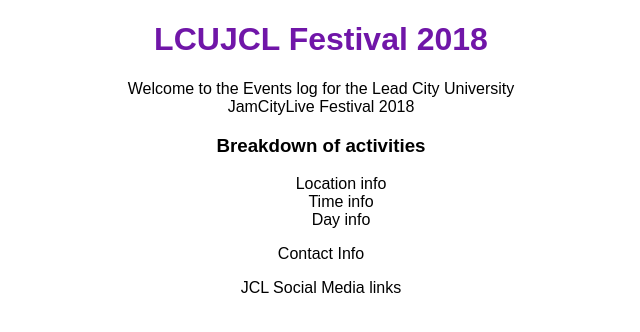
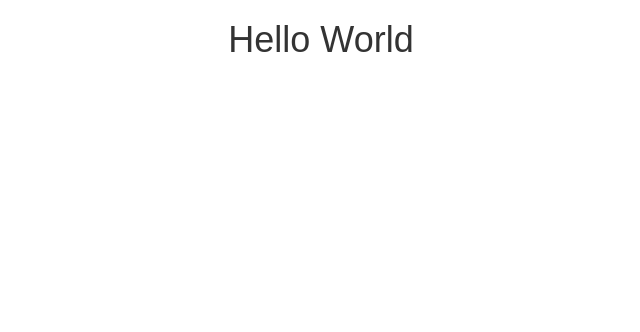
Before and after one commit to nullthefirst/JamCityLive-LCU-fest18, a React (Create React App) app: page / in a window 1280 px wide. Shown: the top 332 px of the page, without its empty margins (319-959 px from the left). Built offline with nearby package versions, Linux system fonts and the light colour scheme.

Commit message:
new build

```diff
--- a/package.json
+++ b/package.json
@@ -4,7 +4,9 @@
   "private": true,
   "dependencies": {
     "react": "^16.4.2",
+    "react-bootstrap": "^0.32.4",
     "react-dom": "^16.4.2",
+    "react-router-dom": "^4.3.1",
     "react-scripts": "1.1.5"
   },
   "scripts": {
--- a/public/index.html
+++ b/public/index.html
@@ -2,8 +2,20 @@
 <html lang="en">
   <head>
     <meta charset="utf-8">
-    <meta name="viewport" content="width=device-width, initial-scale=1, shrink-to-fit=no">
     <meta name="theme-color" content="#000000">
+    <meta
+      name="viewport"
+      content="minimum-scale=1, initial-scale=1, width=device-width, shrink-to-fit=no"
+    />
+    <meta name="description" content="The mission of the Lead City University (LCU) RocWorld Entrepreneurial Development Center (EDC) is to develop an entrepreneurial spirit, skill and knowledge in students and others in the external context so as to empoweer our students to become wealth creators.">
+    <meta name="author" content="Usheninte Dangana">
+    <!-- FontAwesome -->
+    <link rel="stylesheet" href="https://use.fontawesome.com/releases/v5.3.1/css/all.css" integrity="sha384-mzrmE5qonljUremFsqc01SB46JvROS7bZs3IO2EmfFsd15uHvIt+Y8vEf7N7fWAU" crossorigin="anonymous">
+    <!-- Bootstrap -->
+    <!-- Latest compiled and minified CSS -->
+    <link rel="stylesheet" href="https://maxcdn.bootstrapcdn.com/bootstrap/3.3.7/css/bootstrap.min.css" integrity="sha384-BVYiiSIFeK1dGmJRAkycuHAHRg32OmUcww7on3RYdg4Va+PmSTsz/K68vbdEjh4u" crossorigin="anonymous">
+    <!-- Optional theme -->
+
     <!--
       manifest.json provides metadata used when your web app is added to the
       homescreen on Android. See https://developers.google.com/web/fundamentals/engage-and-retain/web-app-manifest/
--- a/src/App.js
+++ b/src/App.js
@@ -1,7 +1,5 @@
 import React, { Component } from 'react';
 import Intro from './components/intro';
-import Timeline from './components/timeline';
-import Contact from './components/contact';
 import './App.css';
 
 class App extends Component {
@@ -9,8 +7,6 @@ class App extends Component {
     return (
       <div>
         <Intro />
-        <Timeline />
-        <Contact />
       </div>
     );
   }
--- a/src/components/contact.js
+++ /dev/null
@@ -1,15 +0,0 @@
-import React, { Component } from 'react';
-import '../App.css';
-
-class Contact extends Component {
-  render() {
-    return (
-      <div>
-        <p>Contact Info</p>
-        <p>JCL Social Media links</p>
-      </div>
-    );
-  }
-}
-
-export default Contact;
--- a/src/components/intro.js
+++ b/src/components/intro.js
@@ -5,10 +5,7 @@ class Intro extends Component {
   render() {
     return (
       <div>
-        <h1 className="title">LCUJCL Festival 2018</h1>
-        <p>Welcome to the Events log for the Lead City University
-          <br />
-          JamCityLive Festival 2018</p>
+        <h1>Hello World</h1>
       </div>
     );
   }
--- a/src/components/timeline.js
+++ /dev/null
@@ -1,19 +0,0 @@
-import React, { Component } from 'react';
-import '../App.css';
-
-class Timeline extends Component {
-  render() {
-    return (
-      <div>
-        <h3>Breakdown of activities</h3>
-        <ul>
-          <li>Location info</li>
-          <li>Time info</li>
-          <li>Day info</li>
-        </ul>
-      </div>
-    );
-  }
-}
-
-export default Timeline;
```
Also changed, not shown: 2 other files (tests, documents, lock files or other folders).
